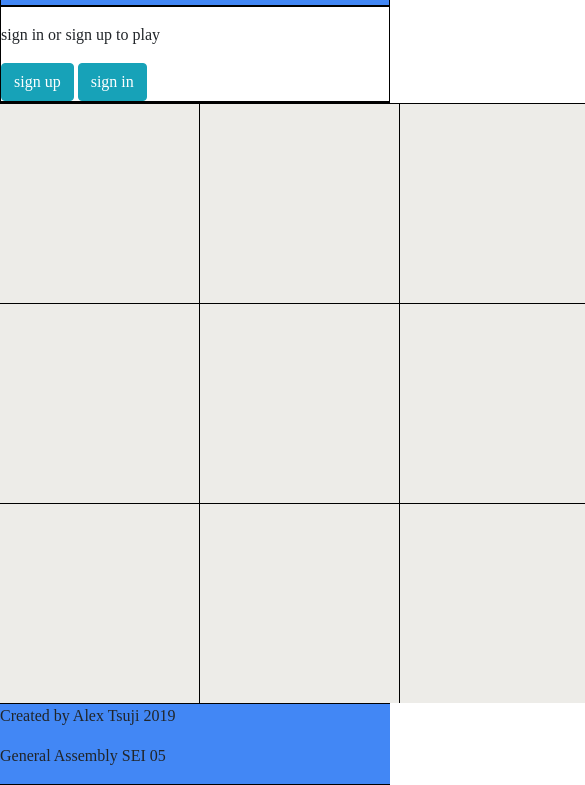
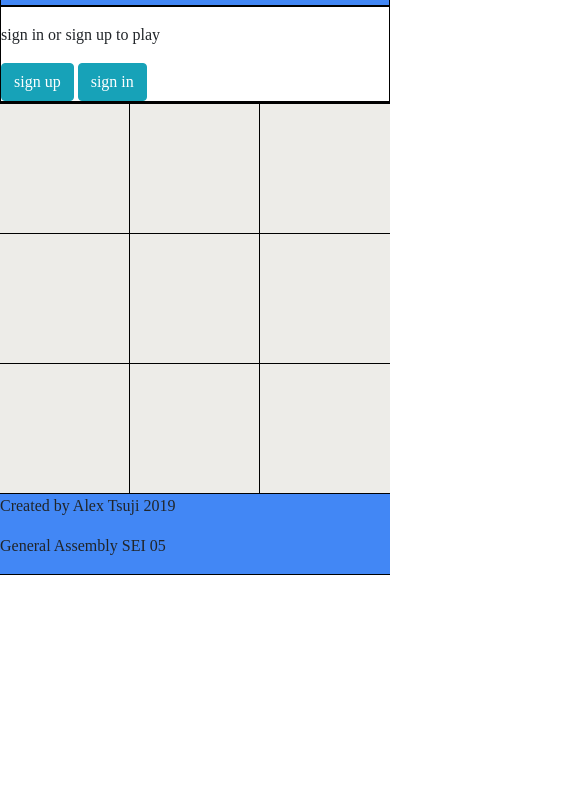
Before and after one commit to asooge/tic-tac-toe, a website built with webpack: page index.html in a window 390 px wide. Shown: the part 62-847 px from the top of the page, 585 px wide, since content can reach past the window. Built offline with nearby package versions, Linux system fonts and the light colour scheme.

Commit message:
Updated gameboard to fit mobile
updated to height and width to size relative to viewport width

```diff
--- a/assets/styles/index.scss
+++ b/assets/styles/index.scss
@@ -28,8 +28,8 @@ header {
 
   display: flex;
   flex-wrap: wrap;
-  width: 100vh;
-  height: 100vh;
+  width: 100vw;
+  height: 100vw;
   max-height: 600px;
   max-width: 600px;
   padding: 0;
```
